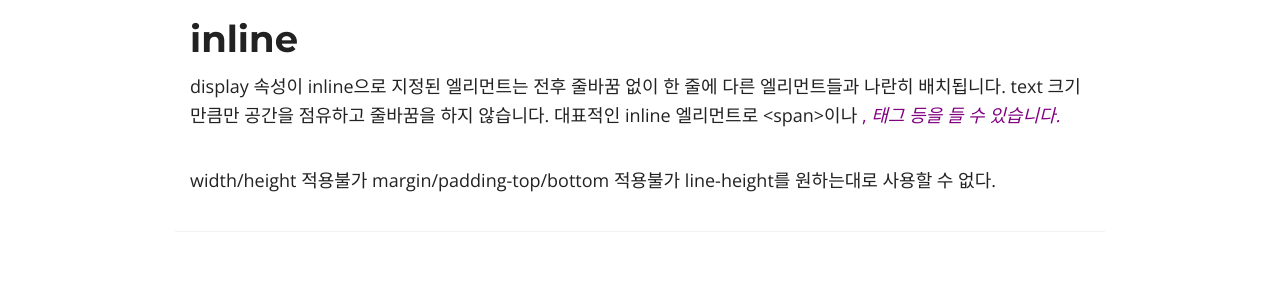
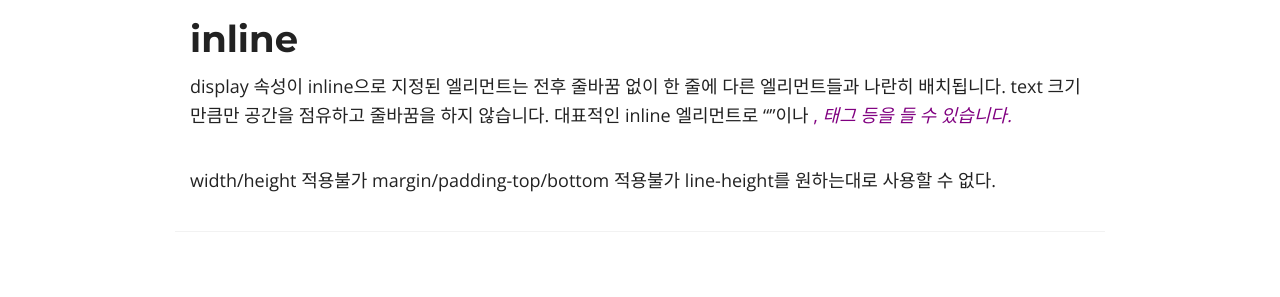
Before and after one commit to lsh58/lsh58.github.io, a Jekyll site: the page built from _posts/2020-02-19-Inline,Block,Inlineblock.md, in a window 1280 px wide. Shown: the part 512-809 px from the top of the page. Built offline with Jekyll 4.4.1, drawn with Linux system fonts in a browser that asks for light colours; nearby versions of some CDN libraries; comment, search, counter and statistics services are not loaded.

Commit message:
Update 2020-02-19-Inline,Block,Inlineblock.md

```diff
--- a/_posts/2020-02-19-Inline,Block,Inlineblock.md
+++ b/_posts/2020-02-19-Inline,Block,Inlineblock.md
@@ -20,7 +20,7 @@
 
 display 속성이 inline으로 지정된 엘리먼트는 전후 줄바꿈 없이 한 줄에 다른 엘리먼트들과 나란히 배치됩니다.
 text 크기만큼만 공간을 점유하고 줄바꿈을 하지 않습니다.
-대표적인 inline 엘리먼트로 <span class="orage">\<span\></span>이나 <a>, <em> 태그 등을 들 수 있습니다.
+대표적인 inline 엘리먼트로 <span class="orage">"<span>"</span>이나 <a>, <em> 태그 등을 들 수 있습니다.
 
 width/height 적용불가
 margin/padding-top/bottom 적용불가
```
